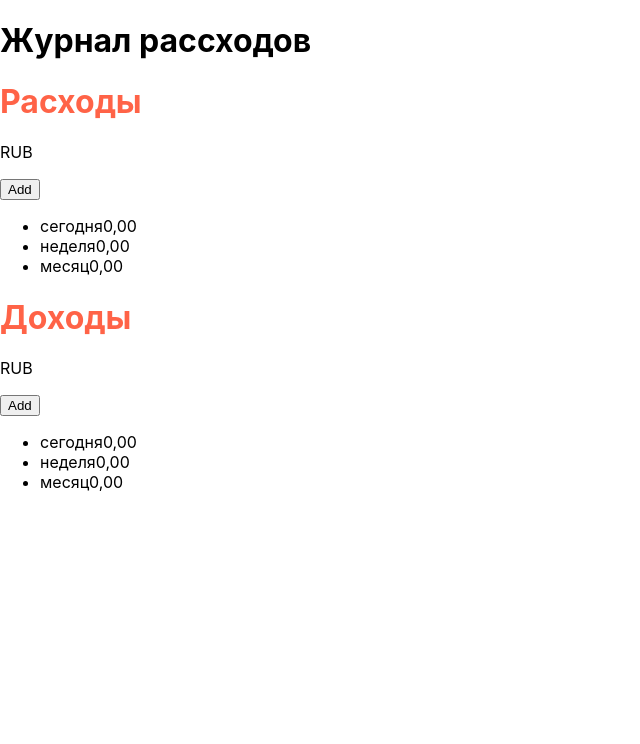
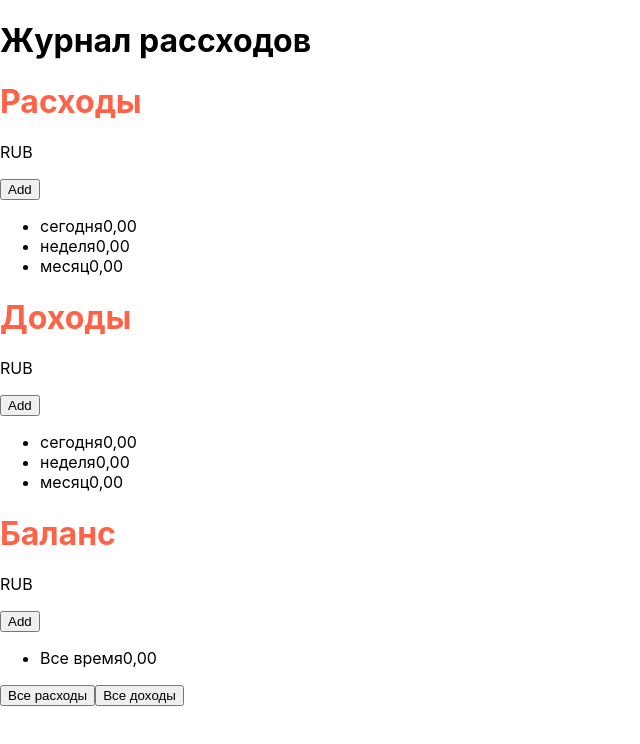
Before and after one commit to z9877969/wallet, a React (Create React App) app: page / in a window 1280 px wide. Shown: the top 744 px of the page, without its empty margins (0-640 px from the left). Built offline with nearby package versions, Linux system fonts and the light colour scheme.

Commit message:
main page complete

```diff
--- a/src/components/MainPage/MainPage.jsx
+++ b/src/components/MainPage/MainPage.jsx
@@ -1,14 +1,19 @@
-import MainInfo from "../MainInfo/MainInfo"
+import MainInfo from "../MainInfo/MainInfo";
+import Button from "../share/Button/Button";
 
+const balance = [{ name: "Все время", value: "0,00" }];
 const MainPage = (props) => {
-    const {costsDb, incomesDb} = props
-    return(
-        <>
-        <h1>Журнал рассходов</h1>
-        <MainInfo title={costsDb.mainPageTitle} dataList={costsDb.mainPageList}/>
-        <MainInfo title={incomesDb.mainPageTitle} dataList={incomesDb.mainPageList}/>
+  const { costsDb, incomesDb } = props;
+  return (
+    <>
+      <h1>Журнал рассходов</h1>
+      <MainInfo title={costsDb.mainPageTitle} dataList={costsDb.mainPageList} />
+      <MainInfo title={incomesDb.mainPageTitle} dataList={incomesDb.mainPageList} />
+      <MainInfo title={"Баланс"} dataList={balance} />
+      <Button title={"Все расходы"} />
+      <Button title={"Все доходы"} />
+    </>
+  );
+};
 
-    </>
-)}
-
-export default MainPage
+export default MainPage;
--- /dev/null
+++ b/src/components/share/Button/Button.jsx
@@ -0,0 +1,5 @@
+const Button = ({ title, type = "button" }) => {
+  return <button type={type}>{title}</button>;
+};
+
+export default Button;
```
Also changed, not shown: src/components/share/Form/Form.jsx (added).
